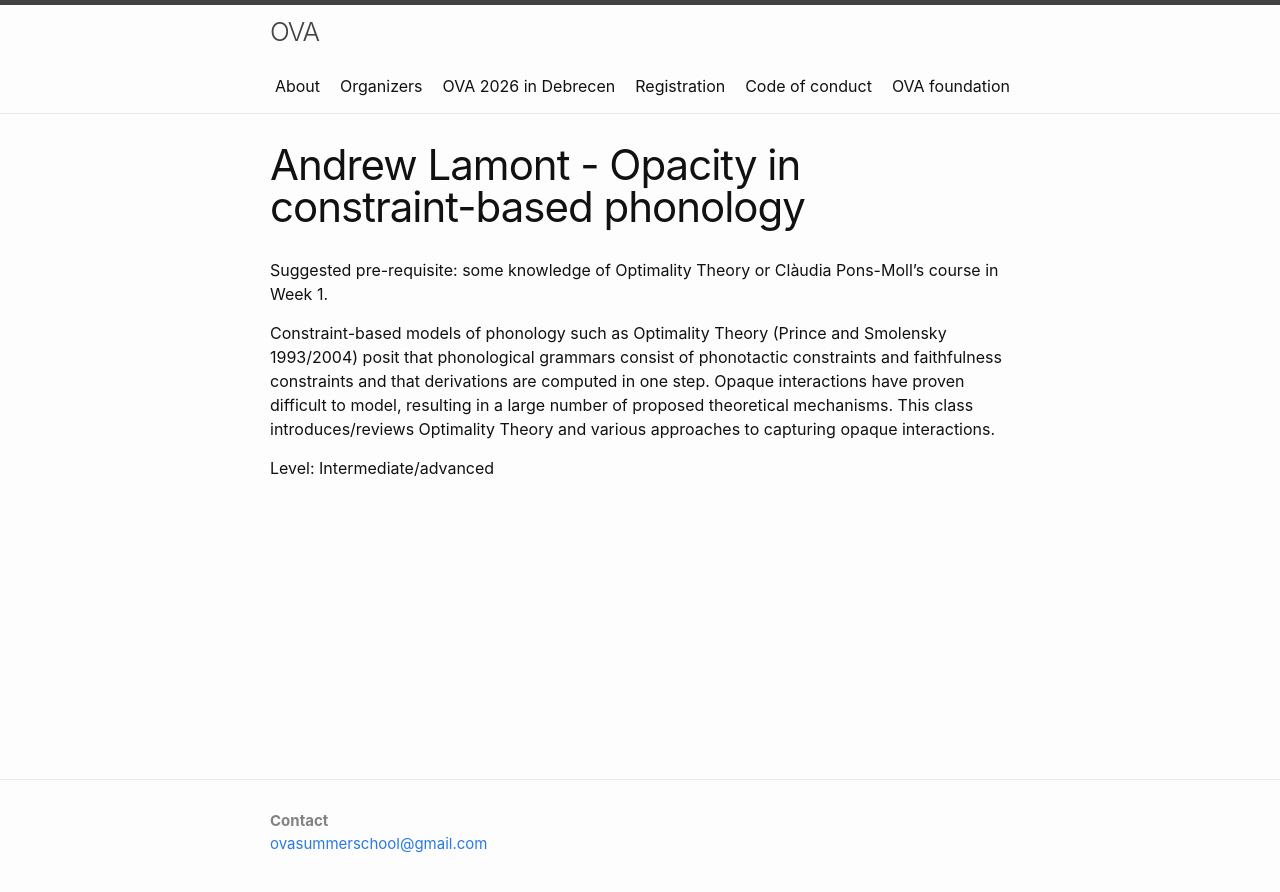
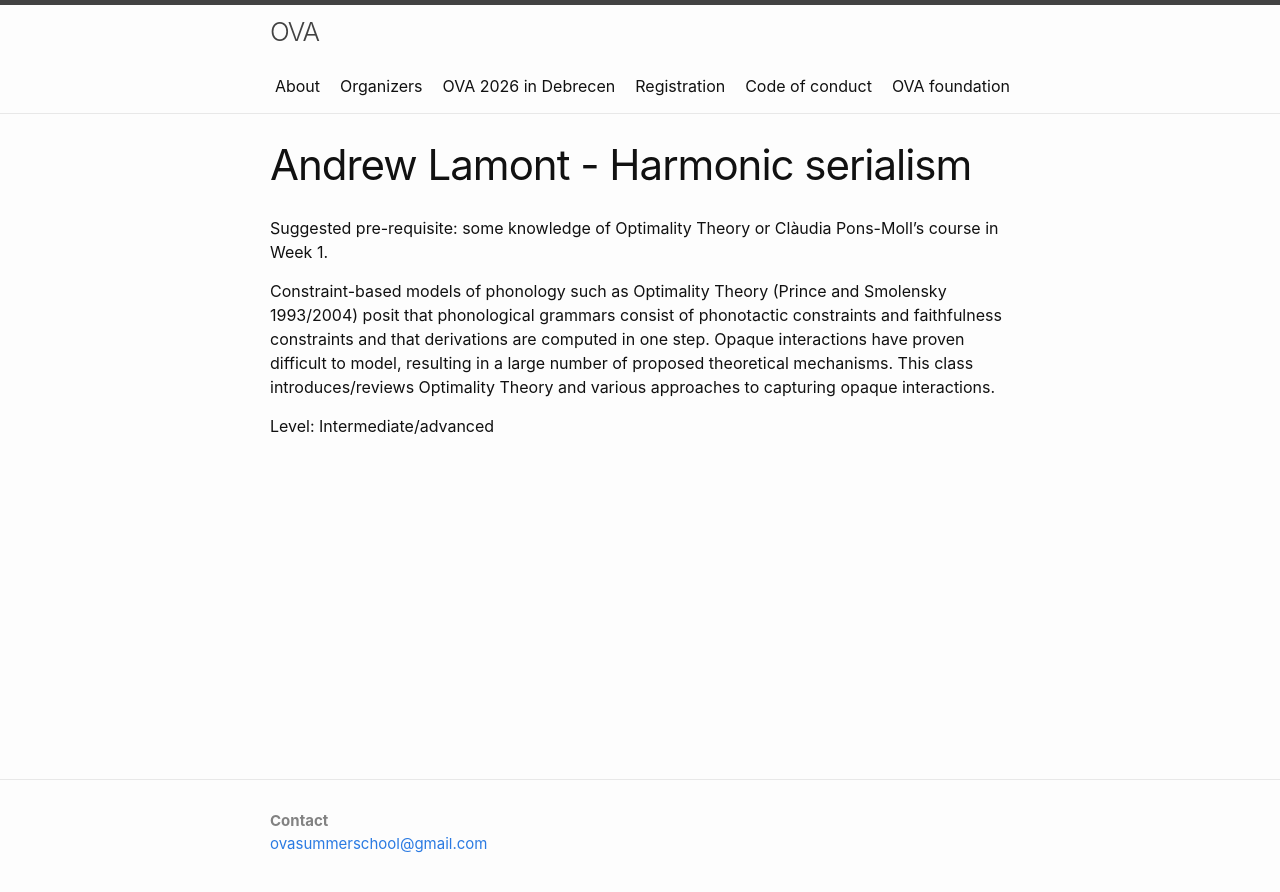
Before and after one commit to ovaschool/ovaschool.github.io, a Jekyll site: the page built from staticpages/ova2026-lamont2.markdown, in a window 1280 px wide. Shown: the top 892 px of the page. Built offline with Jekyll 4.4.1, drawn with Linux system fonts in a browser that asks for light colours.

Commit message:
Update ova2026-lamont2.markdown

```diff
--- a/staticpages/ova2026-lamont2.markdown
+++ b/staticpages/ova2026-lamont2.markdown
@@ -1,11 +1,11 @@
 ---
 layout: page
-title: Andrew Lamont - Opacity in constraint-based phonology
+title: Andrew Lamont - Harmonic serialism
 permalink: ova2026-lamont2
 exclude: true
 ---
 
- Suggested pre-requisite: some knowledge of Optimality Theory or Clàudia Pons-Moll’s course in Week 1.
+Suggested pre-requisite: some knowledge of Optimality Theory or Clàudia Pons-Moll’s course in Week 1.
 
 Constraint-based models of phonology such as Optimality Theory (Prince and Smolensky 1993/2004) posit that phonological grammars consist of phonotactic constraints and faithfulness constraints and that derivations are computed in one step. Opaque interactions have proven difficult to model, resulting in a large number of proposed theoretical mechanisms. This class introduces/reviews Optimality Theory and various approaches to capturing opaque interactions.
 
```
